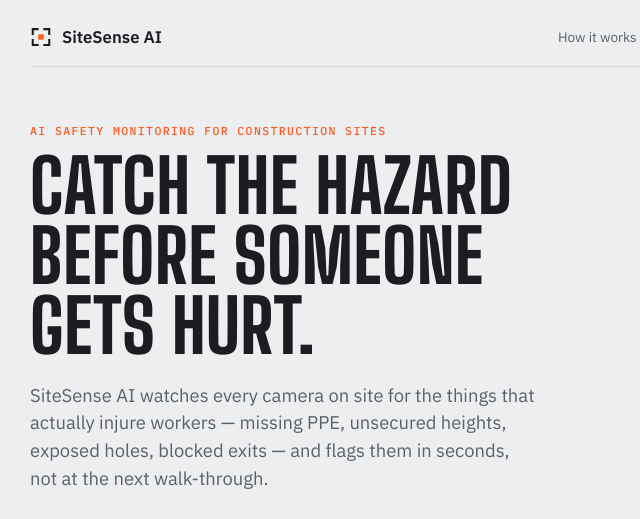
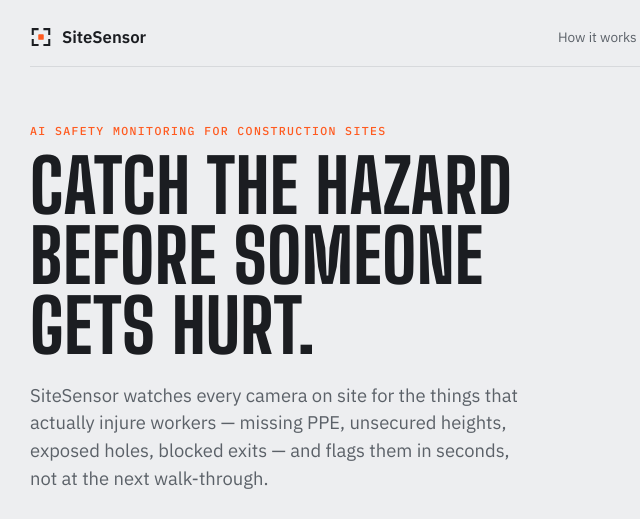
Before and after one commit to chinnabathinikarunakar1729/sitesense-ai, a plain HTML site: page index.html in a window 1280 px wide. Shown: the top 519 px of the page, 180-820 px from the left. Drawn offline with Linux system fonts and the light colour scheme.

Commit message:
Update index.html

```diff
--- a/index.html
+++ b/index.html
@@ -3,8 +3,8 @@
 <head>
 <meta charset="utf-8">
 <meta name="viewport" content="width=device-width, initial-scale=1">
-<title>SiteSense AI — AI safety monitoring for construction sites</title>
-<meta name="description" content="SiteSense AI watches every camera on a construction site for the hazards that actually injure workers, and flags them in seconds.">
+<title>SiteSensor — AI safety monitoring for construction sites</title>
+<meta name="description" content="SiteSensor watches every camera on a construction site for the hazards that actually injure workers, and flags them in seconds.">
 <link rel="icon" href="icon.svg" type="image/svg+xml">
 <link rel="icon" href="favicon.ico" sizes="any">
 <link rel="apple-touch-icon" href="apple-touch-icon.png">
@@ -171,7 +171,7 @@
         </g>
         <rect class="dot" x="24" y="24" width="16" height="16" rx="2.5"/>
       </svg>
-      SiteSense AI
+      SiteSensor
     </div>
     <nav>
       <a href="#how">How it works</a>
@@ -184,7 +184,7 @@
   <section id="top">
     <span class="eyebrow">AI safety monitoring for construction sites</span>
     <h1 class="display">Catch the hazard<br>before someone<br>gets hurt.</h1>
-    <p class="lede">SiteSense AI watches every camera on site for the things that actually injure workers — missing PPE, unsecured heights, exposed holes, blocked exits — and flags them in seconds, not at the next walk-through.</p>
+    <p class="lede">SiteSensor watches every camera on site for the things that actually injure workers — missing PPE, unsecured heights, exposed holes, blocked exits — and flags them in seconds, not at the next walk-through.</p>
     <a class="btn" href="#contact">Get in touch</a>
 
     <div class="hero-mark">
@@ -298,7 +298,7 @@
     <p style="color:var(--muted)">Early conversations welcome — whether you manage one site or fifty.</p>
     <div class="contact">
       <div class="email-chip">
-        <span id="email-text">hello@sitesense.ai</span>
+        <span id="email-text">hello@sitesensor.ai</span>
         <button id="copy-btn" type="button">Copy</button>
       </div>
       <a class="btn ghost" href="#top">Back to top</a>
@@ -306,7 +306,7 @@
   </section>
 
   <footer>
-    <span>© 2026 SiteSense AI</span>
+    <span>© 2026 SiteSensor</span>
     <span class="mono">Dubai, UAE</span>
   </footer>
 
```
